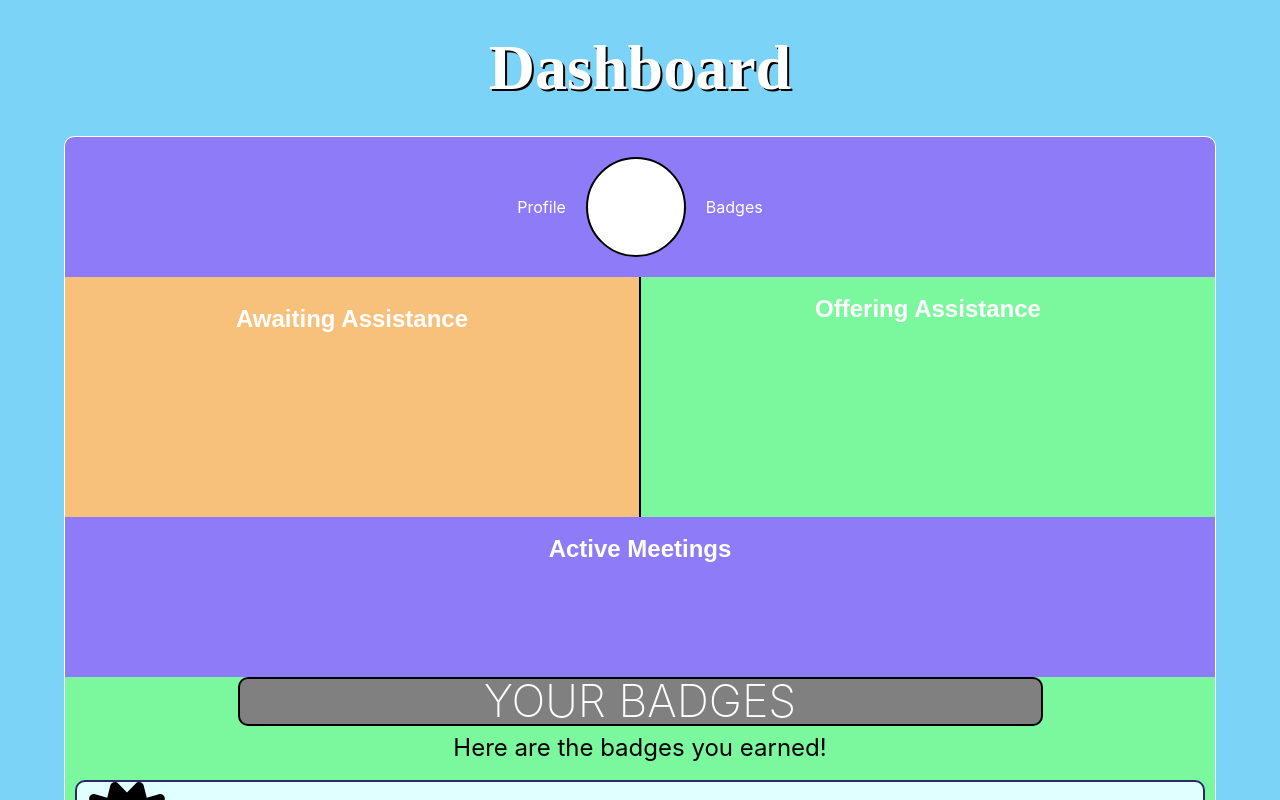
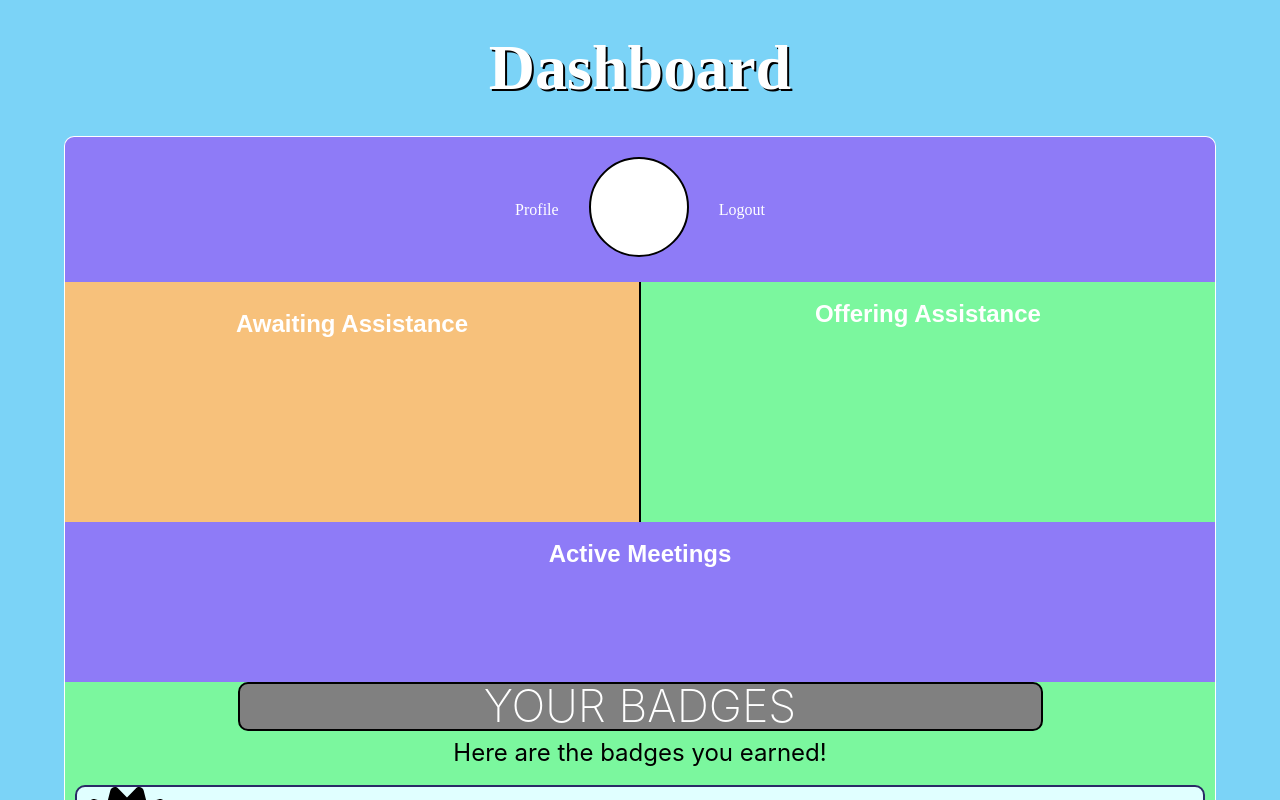
Before and after one commit to NandoTheessen/Pair-Me-LS-Winter-Hakathon-Submission, a React (Create React App) app in the folder pair-me-client/: page /dashboard in a window 1280 px wide. Shown: the top 800 px of the page. Built offline with nearby package versions, Linux system fonts and the light colour scheme.

Commit message:
Bring in avatar, email, and ID information into state, show username and avatar on dashboard, differentiate between new logins and existing logins

```diff
--- a/pair-me-client/src/App.css
+++ b/pair-me-client/src/App.css
@@ -410,7 +410,7 @@ body {
   border-bottom: none;
   border-radius: 10px 10px 0px 0px;
   background: #8e7bf7;
-  padding: 20px;
+  padding: 20px 0px;
 }
 
 .toolbar-link {
@@ -418,6 +418,19 @@ body {
   align-items: center;
   color: white;
   cursor: pointer;
+  text-align: center;
+  padding: 0px 10px;
+  font-family: 'Montserrat';
+}
+
+.avatar-container {
+  text-align: center;
+  font-family: 'Montserrat';
+}
+
+.avatar-container p {
+  color: white;
+  padding-top: 5px;
 }
 
 .avatar {
--- a/pair-me-client/src/actions/index.js
+++ b/pair-me-client/src/actions/index.js
@@ -20,7 +20,7 @@ export const logout = () => {
   return dispatch => {
     localStorage.removeItem('username');
     localStorage.removeItem('token');
-    console.log('LOGGED OUT')
+    console.log('LOGGED OUT');
     dispatch({ type: LOGGED_OUT })
   }
 }
@@ -39,8 +39,9 @@ export const storeLocally = (data) => {
     localStorage.setItem('username', data.data.user.name);
     localStorage.setItem('token', data.data.access_token);
     console.log(data.data.access_token);
-    if(data.s_queue && data.t_queue){
-      dispatch({type: QUEUES_STORED, payload: {student: data.s_queue, teacher: data.t_queue, username: data.data.user.name}})
+    if(data.s_queue || data.t_queue){
+      dispatch({type: QUEUES_STORED, payload: {student: data.s_queue, teacher: data.t_queue, username: data.data.user.name, avatar: data.data.image_192, email: data.data.email, id: data.data.id}})
+      console.log('test for js', data.t_queue.js)
     } else {
       dispatch({type: ERROR})
     }
--- a/pair-me-client/src/components/Dashboard.js
+++ b/pair-me-client/src/components/Dashboard.js
@@ -18,27 +18,27 @@ class Dashboard extends React.Component {
           // do redux stuff here
           this.props.storeLocally(res.data)
           console.log(res.data)
-          console.log(res.data.data)
-          // this is our schema: res.data.data.whatever
-          console.log(res.data.data.access_token)
-          console.log(res.data.user.name)
         })
         .catch(e => console.log(e))
     }
+
   }
   constructor(props) {
     super(props)
     this.state = {
-      hasBeacon: false
+      hasBeacon: false,
     }
   }
 
+  handleLogout = event => {
+    event.preventDefault();
+    this.props.logout();
+    this.props.history.push('/')
+  }
+
   render() {
-    console.log(this.state)
-    console.log(this.props)
-    console.log(this.props.students)
-    console.log('teachers', this.props.teachers)
-
+    console.log(this.props);
+    let username = localStorage.getItem('username')
     return (
       <div className="dashboard-container">
         <div className="dashboard-banner">
@@ -47,12 +47,9 @@ class Dashboard extends React.Component {
 
       <div className = 'toolbar'>
       <div className = 'toolbar-link'>Profile</div>
-      <div className = 'avatar'></div>
-      <div className = 'toolbar-link'>Badges</div>
-      {/* <div className = 'toolbar-nav'>
-      <div>Profile</div>
-      <div>Badges</div>
-      </div> */}
+      <div className = 'avatar-container'><div className = 'avatar'><img src = {this.props.avatar}></img></div><p>{username}</p></div>
+      <div className = 'toolbar-link' onClick = {this.handleLogout}>Logout</div>
+
       </div>
         <div className="beacon-container">
           <div className="ask-beacons">
@@ -92,6 +89,8 @@ const mapStateToProps = state => {
     name: state.name,
     teachers: state.teachers,
     students: state.students,
+    username: state.username,
+    avatar: state.avatar,
   }
 }
 
--- a/pair-me-client/src/reducers/userReducer.js
+++ b/pair-me-client/src/reducers/userReducer.js
@@ -11,6 +11,9 @@ const initialState = {
   username: '',
   storing_queues: false,
   queues_stored: false,
+  isLoggedOut: false,
+  userID: null,
+  avatar: null,
 }
 
 export const userReducer = (state = initialState, action) => {
@@ -35,6 +38,9 @@ export const userReducer = (state = initialState, action) => {
         teachers: action.payload.teachers,
         students: action.payload.students,
         username: action.payload.username,
+        avatar: action.payload.avatar,
+        email: action.payload.email,
+        userID: action.payload.id,
         queues_stored: true
       })
 
```
